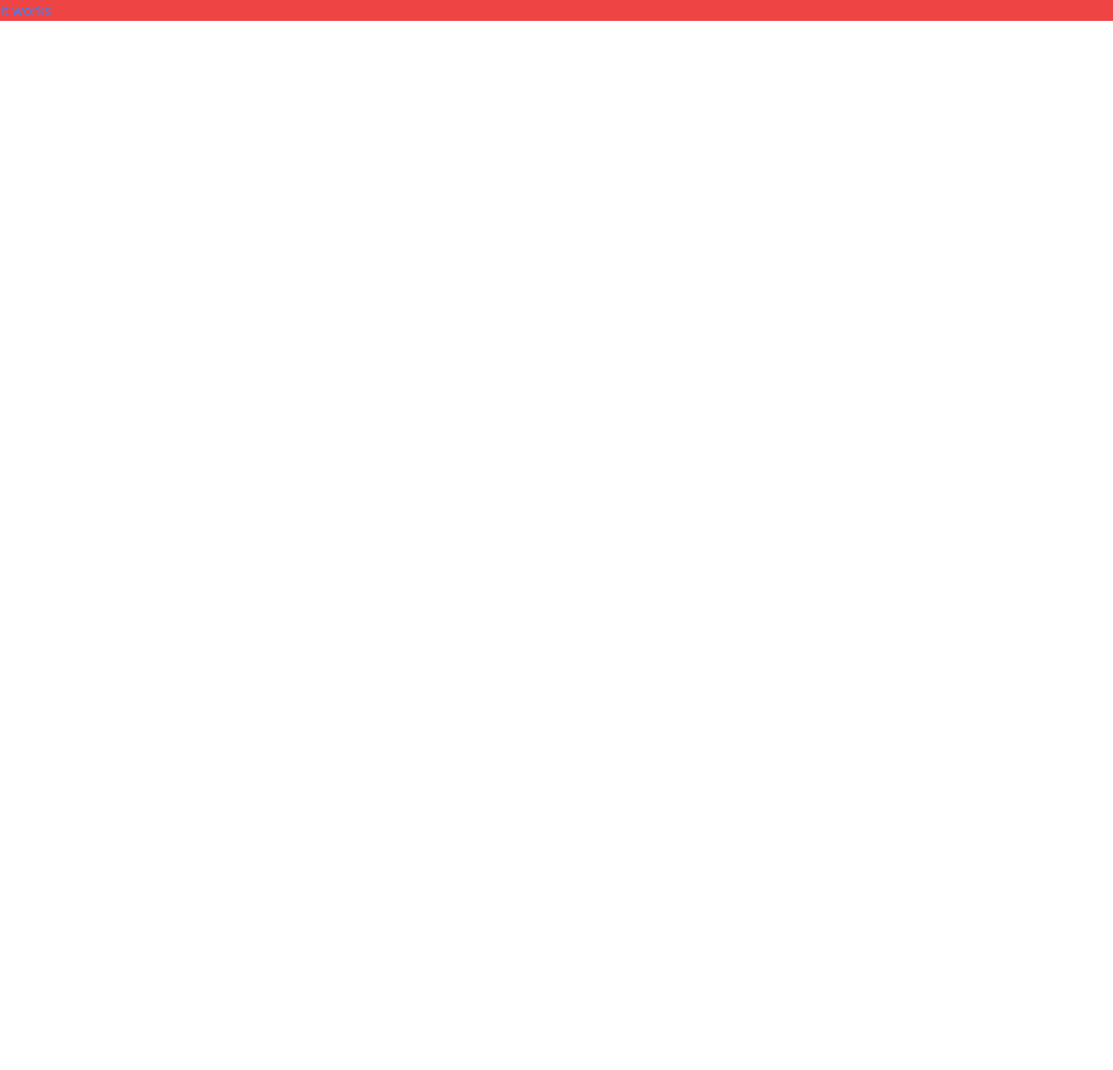
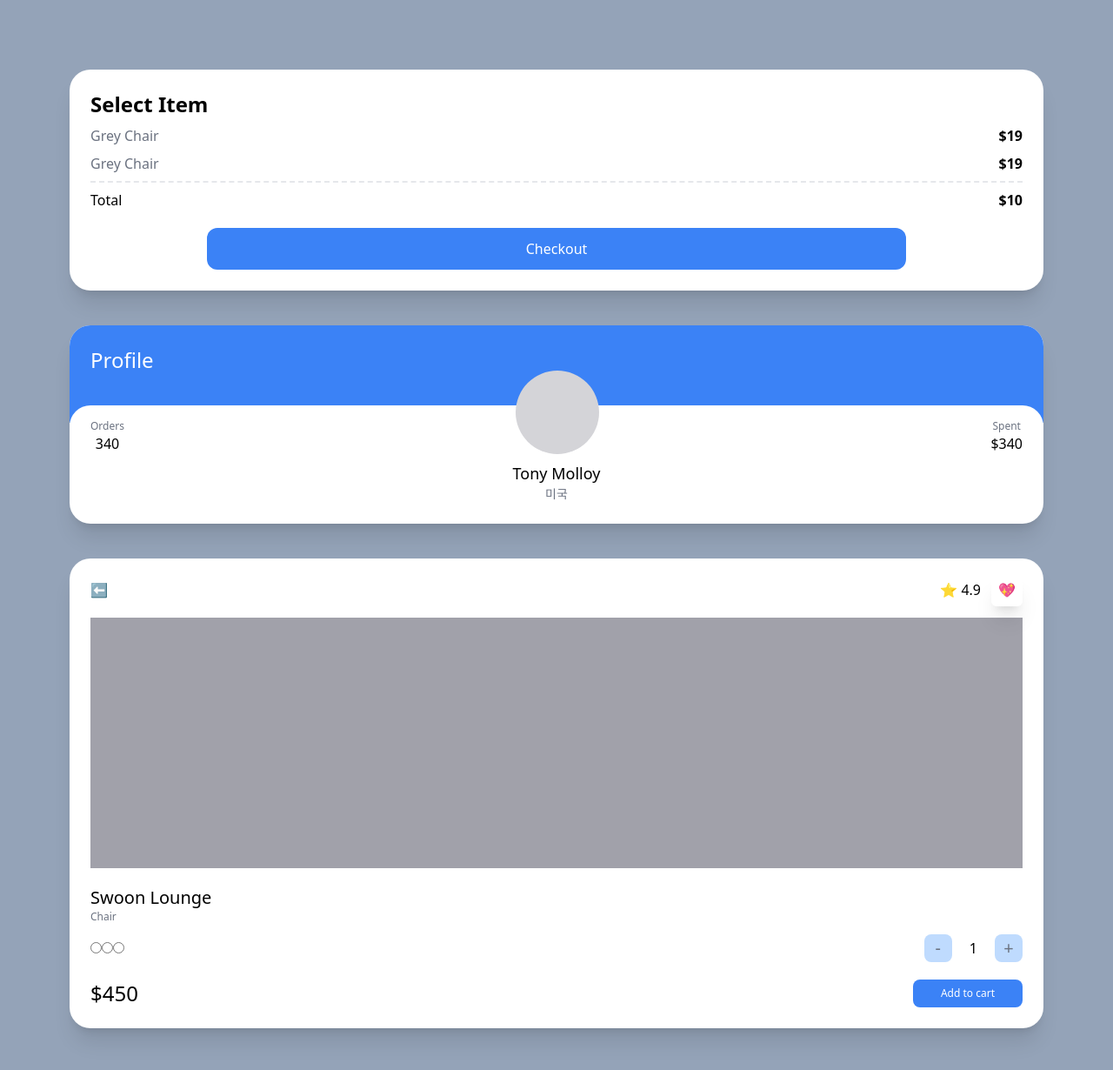
Before and after one commit to darkbright/carrot-market, a Next.js app: page / in a window 1280 px wide. Shown: the top 1230 px of the page at 87% size. Before the commit the page ends 800 px from the top, so only its background shows below. Built offline with nearby package versions, Linux system fonts and the light colour scheme.

Commit message:
Test Drive
TailwindCSS Setup


Test Drive Part One


Test Drive part Two


Test Drive part Three

```diff
--- a/pages/index.tsx
+++ b/pages/index.tsx
@@ -1,9 +1,90 @@
 import type { NextPage } from "next";
 
 const Home: NextPage = () => {
-  return <div className="bg-red-500">
-    <h1 className="text-blue-500">it works</h1>
-  </div>
+  return (
+    <div className="bg-slate-400 py-20 px-20 grid gap-10 min-h-screen">
+      <div className="bg-white p-6 rounded-3xl shadow-xl">
+        <span className="font-semibold text-2xl">Select Item</span>
+        <div className="flex justify-between my-2">
+          <span className="text-gray-500">Grey Chair</span>
+          <span className="font-semibold">$19</span>
+        </div>
+        <div className="flex justify-between">
+          <span className="text-gray-500">Grey Chair</span>
+          <span className="font-semibold">$19</span>
+        </div>
+        <div className="flex justify-between mt-2 pt-2 border-t-2 border-dashed">
+          <span>Total</span>
+          <span className="font-semibold">$10</span>
+        </div>
+        <div
+          className="mt-5 bg-blue-500 text-white p-3
+          text-center rounded-xl w-3/4 mx-auto
+         "
+        >
+          Checkout
+        </div>
+      </div>
+      <div className="bg-white overflow-hidden rounded-3xl shadow-xl">
+        <div className="bg-blue-500 p-6 pb-14">
+          <span className="text-white text-2xl">Profile</span>
+        </div>
+        <div className="rounded-3xl p-6 bg-white relative -top-5">
+          <div className="flex relative -top-16 items-end justify-between">
+            <div className="flex flex-col items-center">
+              <span className="text-xs text-gray-500">Orders</span>
+              <span className="font-medium">340</span>
+            </div>
+            <div className="h-24 w-24 bg-zinc-300 rounded-full" />
+            <div className="flex flex-col items-center">
+              <span className="text-xs text-gray-500">Spent</span>
+              <span className="font-medium">$340</span>
+            </div>
+          </div>
+          <div className="relative  flex flex-col items-center -mt-14 -mb-5">
+            <span className="text-lg font-medium">Tony Molloy</span>
+            <span className="text-sm text-gray-500">미국</span>
+          </div>
+        </div>
+      </div>
+      <div className="bg-white p-6 rounded-3xl shadow-xl">
+        <div className="flex mb-5 justify-between items-center">
+          <span>⬅️</span>
+          <div className="space-x-3">
+            <span>⭐️ 4.9</span>
+            <span className="shadow-xl p-2 rounded-md">💖</span>
+          </div>
+        </div>
+        <div className="bg-zinc-400 h-72 mb-5" />
+        <div className="flex flex-col">
+          <span className="font-medium text-xl">Swoon Lounge</span>
+          <span className="text-xs text-gray-500">Chair</span>
+          <div className="mt-3 mb-5 flex justify-between items-center">
+            <div>
+              <input type="radio" />
+              <input type="radio" />
+              <input type="radio" />
+            </div>
+            <div className="flex items-center space-x-5">
+              <button className=" rounded-lg bg-blue-200 flex justify-center items-center aspect-square w-8 text-xl text-gray-500">
+                -
+              </button>
+              <span>1</span>
+              <button className=" rounded-lg bg-blue-200 flex justify-center items-center aspect-square w-8 text-xl text-gray-500">
+                +
+              </button>
+            </div>
+          </div>
+          <div className="flex justify-between items-center">
+            <span className="font-medium text-2xl">$450</span>
+            <button className="bg-blue-500 py-2 px-8 text-center text-xs text-white rounded-lg">
+              Add to cart
+            </button>
+          </div>
+        </div>
+      </div>
+    </div>
+  );
 };
 
 export default Home;
```
